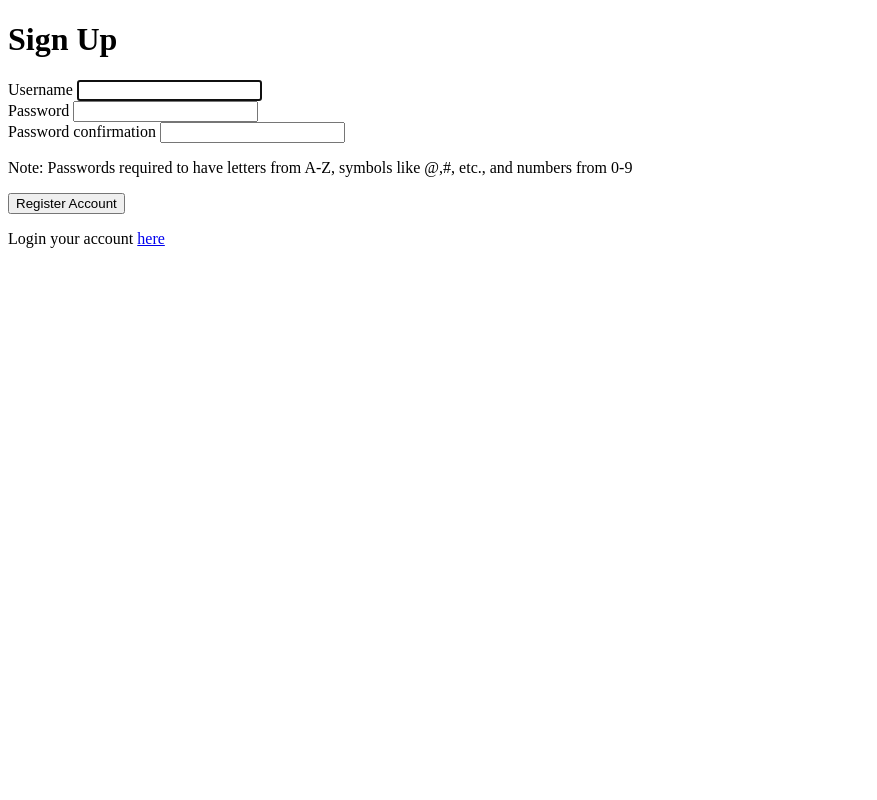
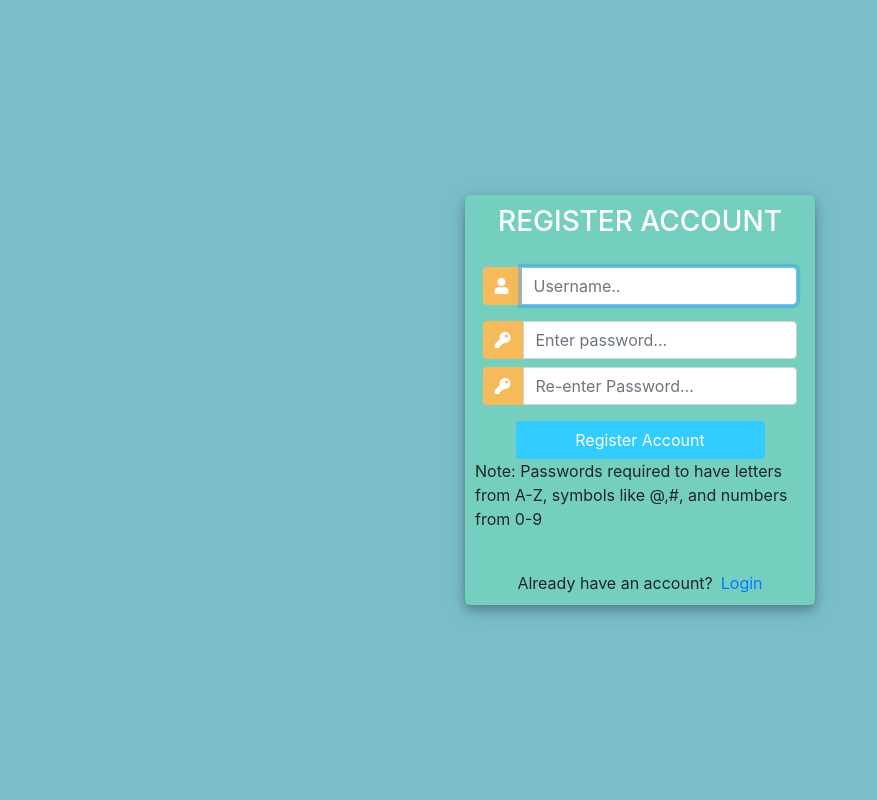
Before and after one commit to Codeit-Michael/newTodoApp, a Django app: page /signup/ in a window 1280 px wide. Shown: the whole page, without its empty margins (0-877 px from the left). Run offline with Django 3.2, Linux system fonts and the light colour scheme; some libraries are stand-ins or nearby versions.

Commit message:
fixed login,signup templates

```diff
--- a/todoapp/todolist/templates/todolist/list.html
+++ b/todoapp/todolist/templates/todolist/list.html
@@ -34,7 +34,7 @@
         </div>
         <div class="table-wrapper">
           <table class="table table-hover table-bordered">
-            <thead>
+            <thead style="background-color: #ffa701;">
               <tr>
                 <th>No.</th>
                 <th>Todo item</th>
@@ -42,7 +42,7 @@
                 <th>Actions</th>
               </tr>
             </thead>
-            <tbody>
+            <tbody style="background-color: white;">
               {% for item in mylist.item_set.all %}
                 <tr>
                   <td>{{forloop.counter}}</td>
--- a/todoapp/todolist/templates/todolist/signup.html
+++ b/todoapp/todolist/templates/todolist/signup.html
@@ -1,20 +1,133 @@
-{% extends "todolist/main.html" %}
-{% block title %}Sign In{% endblock %}
+<!DOCTYPE html>
+<html>
 
-{% block content %}
-	<h1>Sign Up</h1>
+<head>
+	<title>Login</title>
+	<link rel="stylesheet" href="https://stackpath.bootstrapcdn.com/bootstrap/4.1.3/css/bootstrap.min.css" integrity="sha384-MCw98/SFnGE8fJT3GXwEOngsV7Zt27NXFoaoApmYm81iuXoPkFOJwJ8ERdknLPMO" crossorigin="anonymous">
+	<link rel="stylesheet" href="https://use.fontawesome.com/releases/v5.6.1/css/all.css" integrity="sha384-gfdkjb5BdAXd+lj+gudLWI+BXq4IuLW5IT+brZEZsLFm++aCMlF1V92rMkPaX4PP" crossorigin="anonymous">
 
-	<form method="post" action="">
-		{% csrf_token %}
-		{% for attribute in form %}
-			{{attribute.label}} {{attribute}}<br>
-		{% endfor %}
-		<p>Note: Passwords required to have letters from A-Z, symbols like @,#, etc., and numbers from 0-9</p>
-		<button type="submit">Register Account</button>
-	</form>
-	{% for message in messages %}
-		<p style="color: red">{{message}}</p>
-	{% endfor %}
+	<style>
+		body,
+		html {
+			margin: 0;
+			padding: 0;
+			height: 100%;
+			background: #7abecc !important;
+		}
+		.user_card {
+			width: 350px;
+			margin-top: auto;
+			margin-bottom: auto;
+			background: #74cfbf;
+			position: relative;
+			display: flex;
+			justify-content: center;
+			flex-direction: column;
+			padding: 10px;
+			box-shadow: 0 4px 8px 0 rgba(0, 0, 0, 0.2), 0 6px 20px 0 rgba(0, 0, 0, 0.19);
+			-webkit-box-shadow: 0 4px 8px 0 rgba(0, 0, 0, 0.2), 0 6px 20px 0 rgba(0, 0, 0, 0.19);
+			-moz-box-shadow: 0 4px 8px 0 rgba(0, 0, 0, 0.2), 0 6px 20px 0 rgba(0, 0, 0, 0.19);
+			border-radius: 5px;
 
-	<p>Login your account <a href="{% url 'signin' %}">here</a></p>
-{% endblock %}
+		}
+
+		.form_container {
+			margin-top: 20px;
+		}
+
+		#form-title{
+			color: #fff;
+		}
+		.login_btn {
+			width: 100%;
+			background: #33ccff !important;
+			color: white !important;
+		}
+		.login_btn:focus {
+			box-shadow: none !important;
+			outline: 0px !important;
+		}
+		.login_container {
+			padding: 0 2rem;
+		}
+		.input-group-text {
+			background: #f7ba5b !important;
+			color: white !important;
+			border: 0 !important;
+			border-radius: 0.25rem 0 0 0.25rem !important;
+		}
+		.input_user,
+		.input_pass:focus {
+			box-shadow: none !important;
+			outline: 0px !important;
+		}
+
+	</style>
+
+</head>
+<body>
+	<div class="container h-100">
+		<div class="d-flex justify-content-center h-100">
+			<div class="user_card">
+				<div class="d-flex justify-content-center">
+					<h3 id="form-title">REGISTER ACCOUNT</h3>
+				</div>
+				<div class="d-flex justify-content-center form_container">
+
+					<form method="POST" action="">
+						{%csrf_token%}
+						<div class="input-group mb-3">
+							<div class="input-group-append">
+								<span class="input-group-text"><i class="fas fa-user"></i></span>
+							</div>
+							{{form.username}}
+						</div>
+						<div class="input-group mb-2">
+							<div class="input-group-append">
+								<span class="input-group-text"><i class="fas fa-key"></i></span>
+							</div>
+							{{form.password1}}
+						</div>
+						<div class="input-group mb-2">
+							<div class="input-group-append">
+								<span class="input-group-text"><i class="fas fa-key"></i></span>
+							</div>
+							{{form.password2}}
+						</div>
+
+				   		<div class="d-flex justify-content-center mt-3 login_container">
+				 			<input class="btn login_btn" type="submit" value="Register Account">
+				   		</div>
+					</form>
+				</div>
+
+				<p>Note: Passwords required to have letters from A-Z, symbols like @,#, and numbers from 0-9</p>
+				{{form.errors}}
+
+				<div class="mt-4">
+					<div class="d-flex justify-content-center links">
+						Already have an account? <a href="{% url 'signin' %}" class="ml-2">Login</a>
+					</div>
+				</div>
+			</div>
+		</div>
+	</div>
+	<script>
+						/* Because i didnt set placeholder values in forms.py they will be set here using vanilla Javascript
+		//We start indexing at one because CSRF_token is considered and input field
+		 */
+
+		//Query All input fields
+		var form_fields = document.getElementsByTagName('input')
+		form_fields[1].placeholder='Username..';
+		form_fields[2].placeholder='Enter password...';
+		form_fields[3].placeholder='Re-enter Password...';
+
+
+		for (var field in form_fields){
+			form_fields[field].className += ' form-control'
+		}
+	</script>
+</body>
+<!-- DENIS IVY'S TEMPLATE -->
+</html>
```
Also changed, not shown: todoapp/todolist/templates/todolist/signin.html (+120 -15 lines), todoapp/db.sqlite3.
